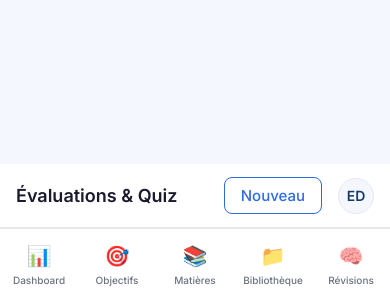
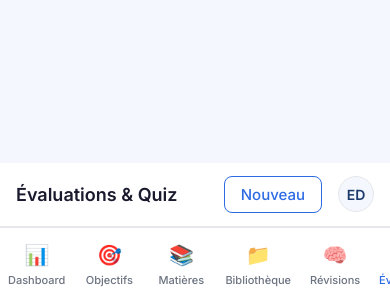
Before and after one commit to tuinaalex685-commits/TUINA.AI, a Next.js app: page /app/evaluations in a window 390 px wide. Shown: the part 544-844 px from the top of the page. Built offline with nearby package versions, Linux system fonts and the light colour scheme; no server answers.

Commit message:
fix(ui): sidebar items cut off on mobile & evaluation result card overflow

```diff
--- a/src/app/app/evaluations/EvaluationsManager.tsx
+++ b/src/app/app/evaluations/EvaluationsManager.tsx
@@ -168,10 +168,10 @@ export default function EvaluationsManager({ initialQuiz, coursList }: { initial
     const successRate = Math.round((finalScore / total) * 100);
 
     return (
-      <div style={{ display: 'flex', flexDirection: 'column', alignItems: 'center', justifyContent: 'center', height: '80vh', gap: 'var(--spacing-large)' }}>
-        <h1 style={{ fontSize: '32px', color: 'var(--color-text-main)' }}>Évaluation Terminée ! ??</h1>
-        <Card style={{ padding: 'var(--spacing-large)', display: 'flex', flexDirection: 'column', gap: 'var(--spacing-standard)', minWidth: '400px' }}>
-          <h2 style={{ margin: 0, textAlign: 'center' }}>{activeSession.titre}</h2>
+      <div style={{ display: 'flex', flexDirection: 'column', alignItems: 'center', justifyContent: 'center', minHeight: '60vh', padding: 'var(--spacing-standard)', gap: 'var(--spacing-large)', width: '100%' }}>
+        <h1 style={{ fontSize: 'clamp(24px, 5vw, 32px)', color: 'var(--color-text-main)', textAlign: 'center', margin: 0 }}>Évaluation Terminée ! 🎉</h1>
+        <Card style={{ padding: 'var(--spacing-large)', display: 'flex', flexDirection: 'column', gap: 'var(--spacing-standard)', width: '100%', maxWidth: '400px', boxSizing: 'border-box' }}>
+          <h2 style={{ margin: 0, textAlign: 'center', fontSize: '18px' }}>{activeSession.titre}</h2>
           <div style={{ textAlign: 'center', padding: '24px 0' }}>
             <div style={{ fontSize: '64px', fontWeight: 'bold', color: successRate >= 50 ? 'var(--color-success)' : 'var(--color-warning)' }}>
               {finalScore} / {total}
--- a/src/components/layout/Sidebar/Sidebar.module.css
+++ b/src/components/layout/Sidebar/Sidebar.module.css
@@ -63,17 +63,28 @@
 
   .nav {
     flex-direction: row;
-    justify-content: space-around;
+    justify-content: flex-start;
     padding: var(--spacing-micro) 0;
     gap: 0;
+    overflow-x: auto;
+    overflow-y: hidden;
+    -webkit-overflow-scrolling: touch;
+    /* Hide scrollbar */
+    scrollbar-width: none;
+    -ms-overflow-style: none;
+  }
+
+  .nav::-webkit-scrollbar {
+    display: none;
   }
 
   .navItem {
     flex-direction: column;
-    padding: var(--spacing-small) 4px;
+    padding: var(--spacing-small) 8px;
     color: var(--color-text-secondary);
-    font-size: 10px;
-    flex: 1;
+    font-size: 11px;
+    flex: 0 0 auto;
+    min-width: 72px;
     text-align: center;
     overflow: hidden;
   }
@@ -100,9 +111,4 @@
     background-color: transparent;
     color: var(--color-accent);
   }
-
-  /* Hide some items on mobile to keep 5 max */
-  .nav > *:nth-child(n+6) {
-    display: none;
-  }
 }
```
